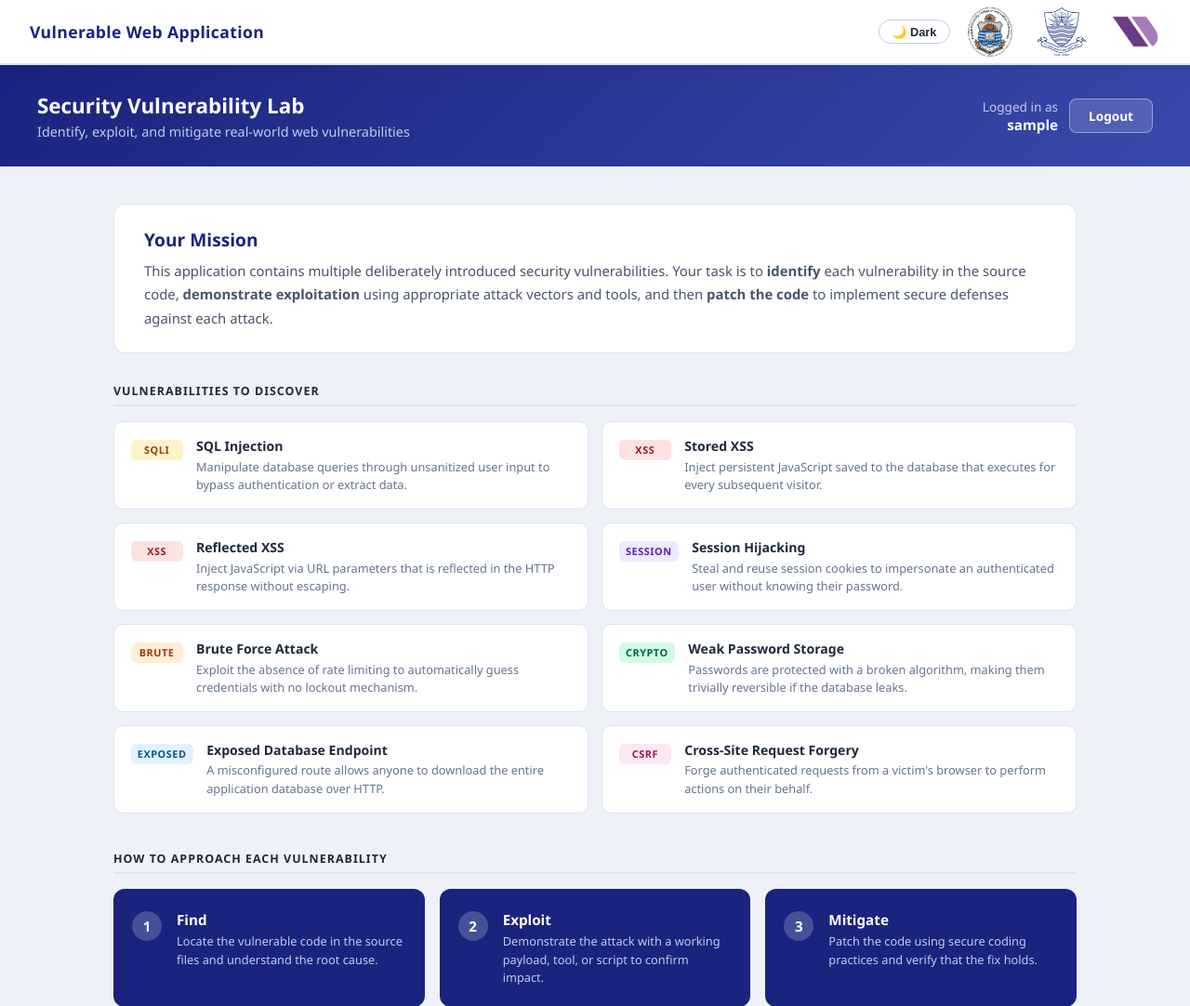
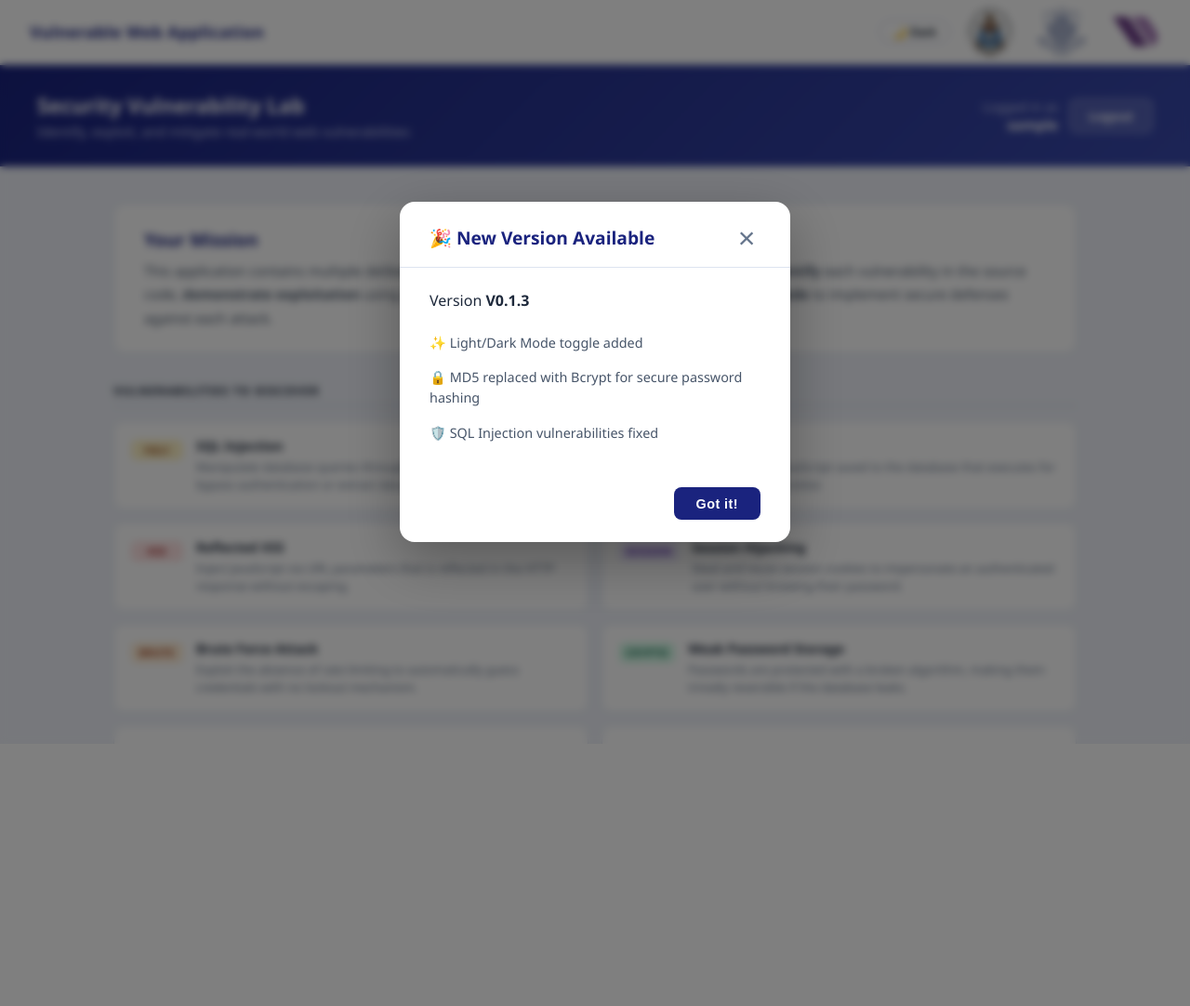
Before and after one commit to maazchaudhary/vuln-app-basic, a FastAPI app: page /welcome in a window 1280 px wide. Shown: the top 1082 px of the page at 93% size. After the commit the page ends 745 px from the top, so only its background shows below. Run offline with FastAPI, Linux system fonts and the light colour scheme; the visitor is signed in with stand-in values (Sample User, id 1).

Commit message:
version announcement popup

```diff
--- a/frontend/static/css/styles.css
+++ b/frontend/static/css/styles.css
@@ -536,3 +536,125 @@ button[type="submit"]:active { transform: scale(0.98); }
   outline: 2px solid var(--color-label);
   outline-offset: 2px;
 }
+
+/* ===== Version Modal ===== */
+.version-modal {
+  position: fixed;
+  top: 0;
+  left: 0;
+  width: 100%;
+  height: 100%;
+  background: rgba(0, 0, 0, 0.5);
+  display: none;
+  align-items: center;
+  justify-content: center;
+  z-index: 1000;
+  backdrop-filter: blur(4px);
+}
+
+.version-modal__content {
+  background: var(--color-bg-surface);
+  border-radius: 16px;
+  max-width: 420px;
+  width: 90%;
+  box-shadow: 0 20px 60px rgba(0, 0, 0, 0.3);
+  animation: modalSlideIn 0.3s ease-out;
+}
+
+@keyframes modalSlideIn {
+  from {
+    opacity: 0;
+    transform: translateY(-20px) scale(0.95);
+  }
+  to {
+    opacity: 1;
+    transform: translateY(0) scale(1);
+  }
+}
+
+.version-modal__header {
+  display: flex;
+  align-items: center;
+  justify-content: space-between;
+  padding: 1.5rem 2rem 1rem;
+  border-bottom: 1px solid var(--color-border);
+}
+
+.version-modal__header h2 {
+  color: var(--color-text-header);
+  font-size: 1.2rem;
+  font-weight: 700;
+  margin: 0;
+}
+
+.version-modal__close {
+  background: none;
+  border: none;
+  font-size: 2rem;
+  line-height: 1;
+  color: var(--color-text-muted);
+  cursor: pointer;
+  padding: 0;
+  width: 30px;
+  height: 30px;
+  display: flex;
+  align-items: center;
+  justify-content: center;
+  border-radius: 4px;
+  transition: background 0.2s, color 0.2s;
+}
+
+.version-modal__close:hover {
+  background: var(--color-bg-input);
+  color: var(--color-text-primary);
+}
+
+.version-modal__body {
+  padding: 1.5rem 2rem;
+}
+
+.version-modal__version {
+  color: var(--color-text-primary);
+  font-size: 1rem;
+  margin-bottom: 1rem;
+}
+
+.version-modal__features {
+  list-style: none;
+  padding: 0;
+  margin: 0;
+}
+
+.version-modal__features li {
+  color: var(--color-text-secondary);
+  font-size: 0.9rem;
+  padding: 0.5rem 0;
+  line-height: 1.5;
+}
+
+.version-modal__footer {
+  padding: 1rem 2rem 1.5rem;
+  display: flex;
+  justify-content: flex-end;
+}
+
+.version-modal .btn-primary {
+  padding: 0.6rem 1.5rem;
+  background: var(--color-text-header);
+  color: #ffffff;
+  font-size: 0.9rem;
+  font-weight: 600;
+  border: none;
+  border-radius: 8px;
+  cursor: pointer;
+  transition: background 0.2s, transform 0.1s;
+  letter-spacing: 0.03em;
+}
+
+.version-modal .btn-primary:hover {
+  background: #283593;
+}
+
+.version-modal .btn-primary:active {
+  transform: scale(0.98);
+}
--- a/frontend/templates/dashboard.html
+++ b/frontend/templates/dashboard.html
@@ -17,6 +17,27 @@
   <link rel="stylesheet" href="/static/css/styles.css">
 </head>
 <body class="dashboard-body">
+
+  <!-- Version Announcement Modal -->
+  <div id="version-modal" class="version-modal">
+    <div class="version-modal__content">
+      <div class="version-modal__header">
+        <h2>🎉 New Version Available</h2>
+        <button class="version-modal__close" id="version-modal-close">&times;</button>
+      </div>
+      <div class="version-modal__body">
+        <p class="version-modal__version">Version <strong>V0.1.3</strong></p>
+        <ul class="version-modal__features">
+          <li>✨ Light/Dark Mode toggle added</li>
+          <li>🔒 MD5 replaced with Bcrypt for secure password hashing</li>
+          <li>🛡️ SQL Injection vulnerabilities fixed</li>
+        </ul>
+      </div>
+      <div class="version-modal__footer">
+        <button class="btn-primary" id="version-modal-ok">Got it!</button>
+      </div>
+    </div>
+  </div>
 
   <header class="page-header">
     <span class="page-header__title">Vulnerable Web Application</span>
@@ -157,6 +178,45 @@
         applyTheme(current === 'dark' ? 'light' : 'dark');
       });
     })();
+
+    // Version Modal functionality
+    (function() {
+      var modal = document.getElementById('version-modal');
+      var closeBtn = document.getElementById('version-modal-close');
+      var okBtn = document.getElementById('version-modal-ok');
+
+      function closeModal() {
+        modal.style.display = 'none';
+        try { localStorage.setItem('v0.1.3-seen', 'true'); } catch(e) {}
+      }
+
+      // Check if user has seen this version
+      try {
+        var hasSeen = localStorage.getItem('v0.1.3-seen');
+        if (!hasSeen) {
+          modal.style.display = 'flex';
+        }
+      } catch(e) {
+        modal.style.display = 'flex';
+      }
+
+      closeBtn.addEventListener('click', closeModal);
+      okBtn.addEventListener('click', closeModal);
+
+      // Close on clicking outside modal content
+      modal.addEventListener('click', function(e) {
+        if (e.target === modal) {
+          closeModal();
+        }
+      });
+
+      // Close on Escape key
+      document.addEventListener('keydown', function(e) {
+        if (e.key === 'Escape' && modal.style.display === 'flex') {
+          closeModal();
+        }
+      });
+    })();
   </script>
 </body>
 </html>
```
